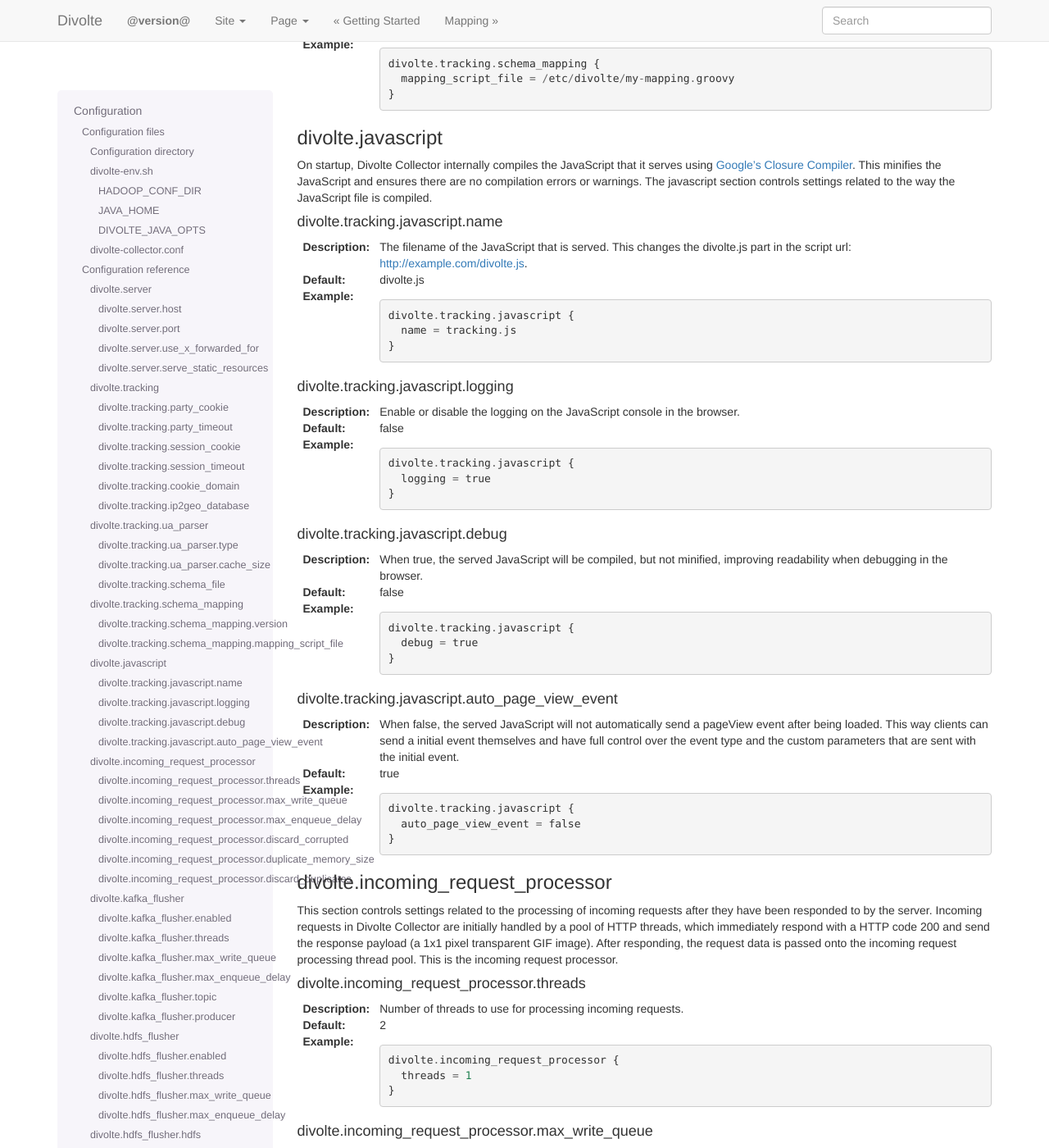
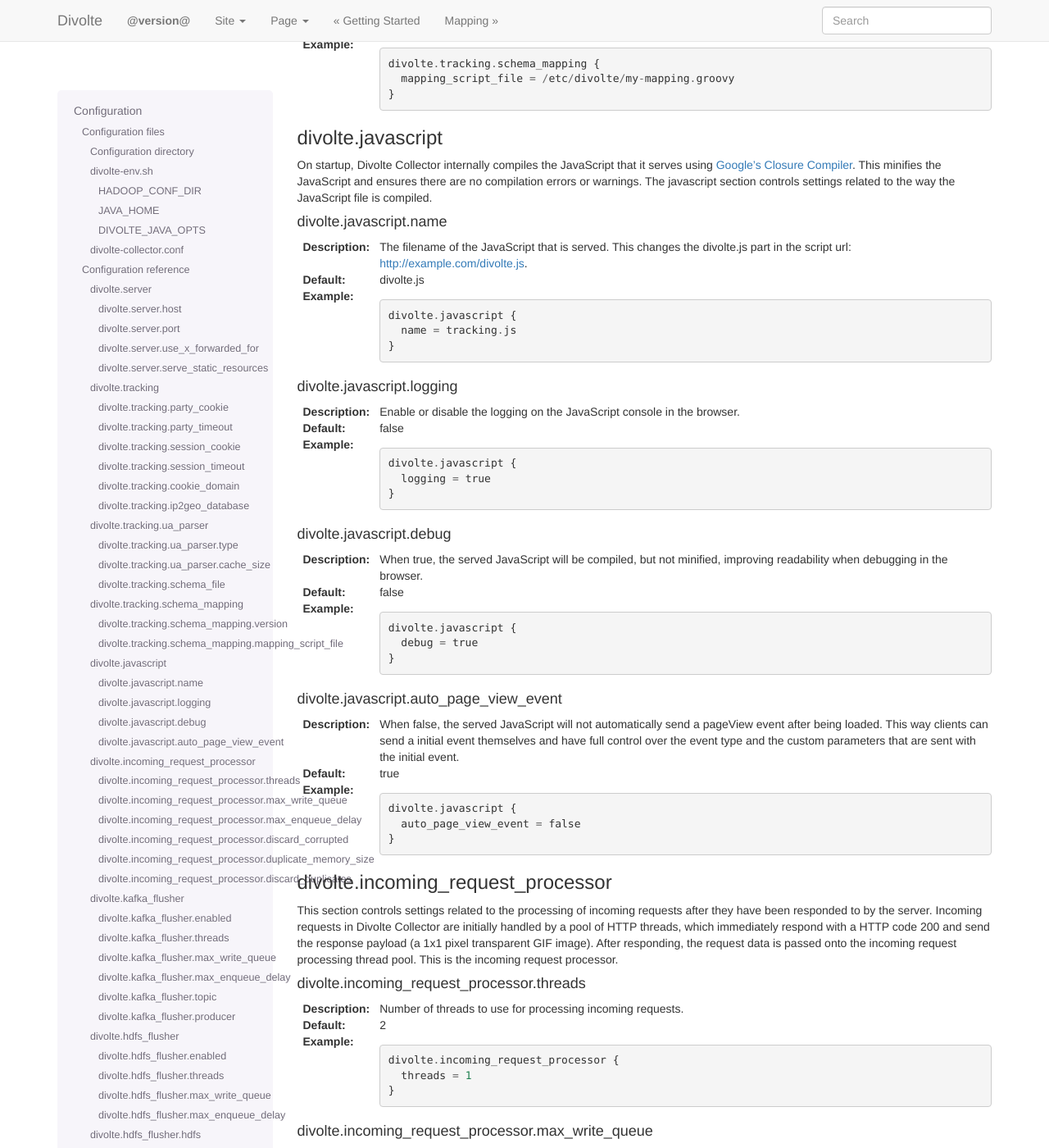
Before and after one commit to divolte/divolte-collector, a Sphinx documentation site: the page built from docs/configuration.rst, in a window 1280 px wide and 1400 px high, scrolled down 5656 px. Shown: the whole window at 82% size. Built offline with Sphinx 7.4.7, drawn with Linux system fonts in a browser that asks for light colours; nearby versions of some CDN libraries; library files that are not in the unit come from our copies.

Commit message:
Fix documentation for javascript configuration.

```diff
--- a/docs/configuration.rst
+++ b/docs/configuration.rst
@@ -350,7 +350,7 @@ divolte.javascript
 ------------------
 On startup, Divolte Collector internally compiles the JavaScript that it serves using `Google's Closure Compiler <https://developers.google.com/closure/compiler/>`_. This minifies the JavaScript and ensures there are no compilation errors or warnings. The javascript section controls settings related to the way the JavaScript file is compiled.
 
-divolte.tracking.javascript.name
+divolte.javascript.name
 ^^^^^^^^^^^^^^^^^^^^^^^^^^^^^^^^
 :Description:
   The filename of the JavaScript that is served. This changes the divolte.js part in the script url: http://example.com/divolte.js.
@@ -360,11 +360,11 @@ divolte.tracking.javascript.name
 
   ::
 
-    divolte.tracking.javascript {
+    divolte.javascript {
       name = tracking.js
     }
 
-divolte.tracking.javascript.logging
+divolte.javascript.logging
 ^^^^^^^^^^^^^^^^^^^^^^^^^^^^^^^^^^^
 :Description:
   Enable or disable the logging on the JavaScript console in the browser.
@@ -374,11 +374,11 @@ divolte.tracking.javascript.logging
 
   ::
 
-    divolte.tracking.javascript {
+    divolte.javascript {
       logging = true
     }
 
-divolte.tracking.javascript.debug
+divolte.javascript.debug
 ^^^^^^^^^^^^^^^^^^^^^^^^^^^^^^^^^
 :Description:
   When true, the served JavaScript will be compiled, but not minified, improving readability when debugging in the browser.
@@ -388,11 +388,11 @@ divolte.tracking.javascript.debug
 
   ::
 
-    divolte.tracking.javascript {
+    divolte.javascript {
       debug = true
     }
 
-divolte.tracking.javascript.auto_page_view_event
+divolte.javascript.auto_page_view_event
 ^^^^^^^^^^^^^^^^^^^^^^^^^^^^^^^^^^^^^^^^^^^^^^^^
 :Description:
   When false, the served JavaScript will not automatically send a pageView event after being loaded. This way clients can send a initial event themselves and have full control over the event type and the custom parameters that are sent with the initial event.
@@ -402,7 +402,7 @@ divolte.tracking.javascript.auto_page_view_event
 
   ::
 
-    divolte.tracking.javascript {
+    divolte.javascript {
       auto_page_view_event = false
     }
 
```
